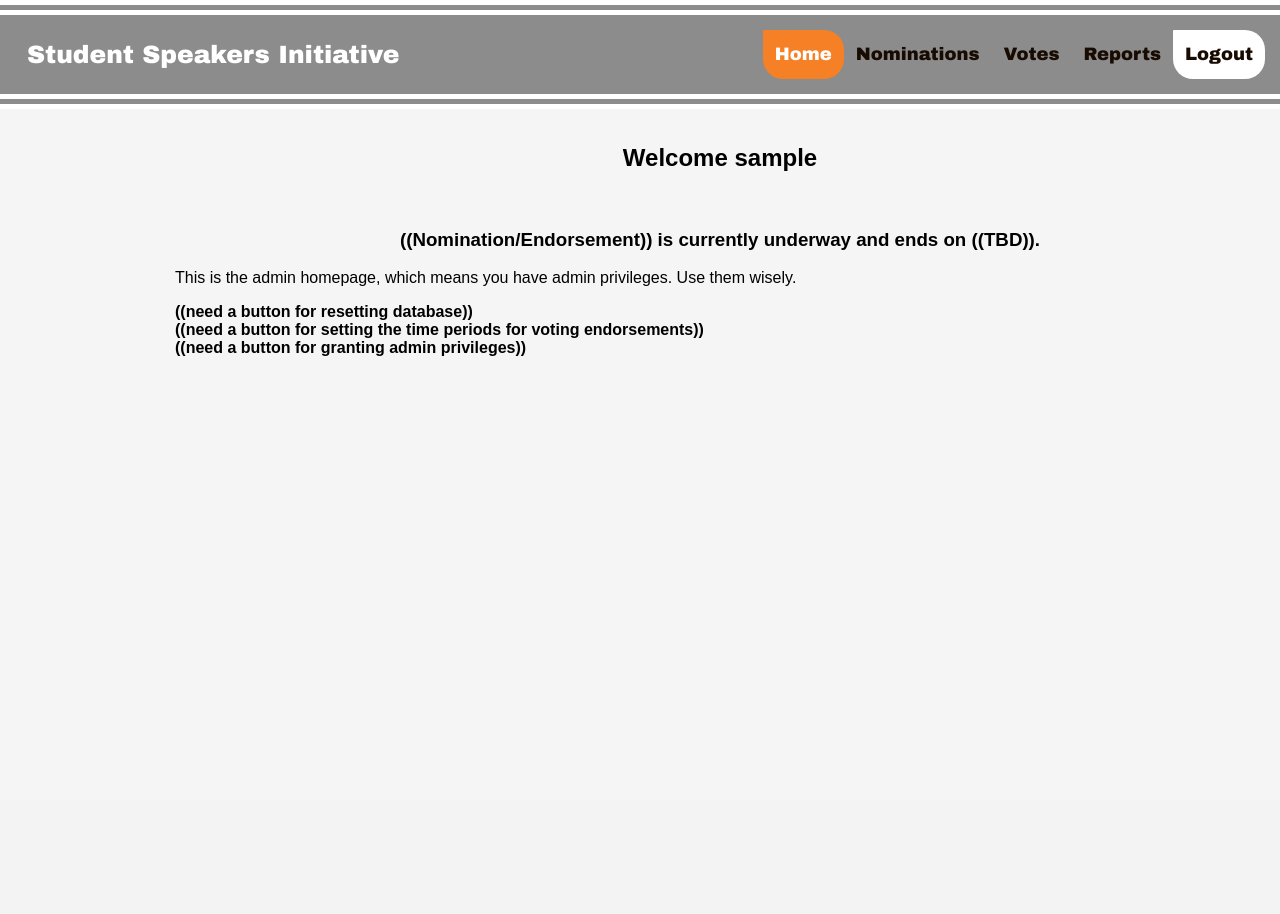
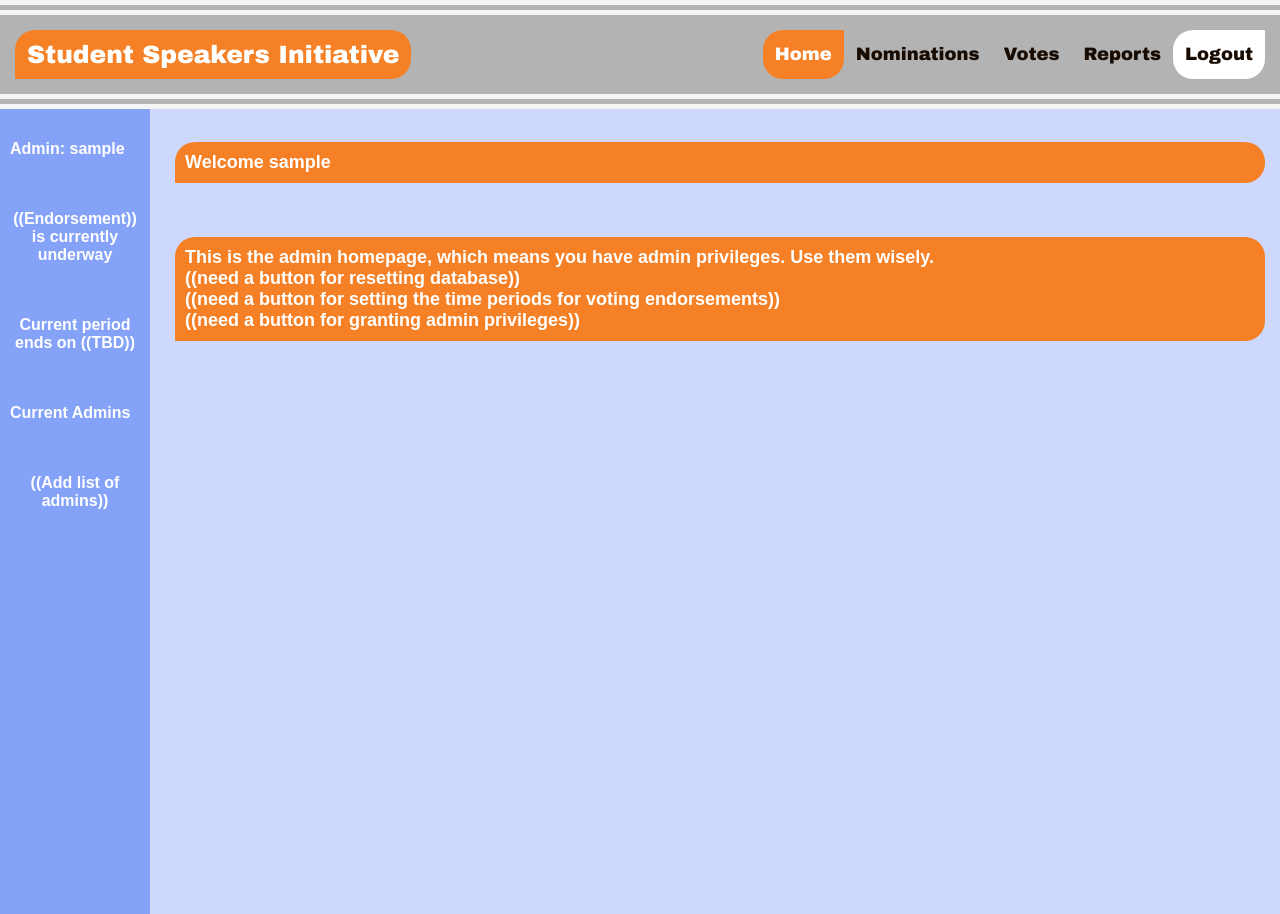
Before and after one commit to cvrattos1/StudentSpeakerInitiative, a Flask app: template templates/aHome.html in a window 1280 px wide. Before the commit the page ends 356 px from the top, so only its background shows below. Run offline with Flask 2, Linux system fonts and the light colour scheme; the template is opened without the code that fills it: most values are stand-ins (such as "Sample title", 1, 10 or a date in 2020); parts of the project's set-up code (start-up, migrations or seed data) failed here and were passed over.

Commit message:
standardized the design of the front end

```diff
--- a/templates/aHome.html
+++ b/templates/aHome.html
@@ -8,10 +8,12 @@
         <link href="./static/styles.css" rel="stylesheet">
         <title>Student Speakers Initiative</title>
         <style>
+        {% include 'sideformat.html' %}
         {% include 'mainformat.html'%}
         {% include 'navformat.html' %}
         </style>
 	</head>
+    <body>
         <div class="header">
           <a href="index" class="logo">Student Speakers Initiative</a>
           <div class="header-right">
@@ -22,19 +24,21 @@
             <a href='logout' class="logout">Logout</a>
           </div>
         </div>
+        </div>
+            <div id="sidebar">
+            <p>Admin: {{username}}</p>
+            <p>((Endorsement)) is currently underway</p>
+            <p>Current period ends on ((TBD))</p>
+            <p>Current Admins</p>
+            <p>((Add list of admins))</p>
+        </div>
         <div class="main">
-    	<body>
-    		<center>
-                <h2>Welcome {{username}}</h2>
-                <br>
-                <h3> ((Nomination/Endorsement)) is currently underway and ends on ((TBD)). </h3>
-            </center>
-            <p>This is the admin homepage, which means you have admin privileges. Use them wisely.</p>
-            <strong>((need a button for resetting database))</strong>
-            <br>
-            <strong>((need a button for setting the time periods for voting endorsements))</strong>
-            <br>
-            <strong> ((need a button for granting admin privileges))
+            <p>Welcome {{username}}</p><br>
+            <p>This is the admin homepage, which means you have admin privileges. Use them wisely.
+            <br>((need a button for resetting database))
+            <br>((need a button for setting the time periods for voting endorsements))
+            <br>((need a button for granting admin privileges))</p>
+        </div>
+    {% include 'sidescript.html' %}
     </body>
-    </div>
 </html>
--- a/templates/mainformat.html
+++ b/templates/mainformat.html
@@ -1,6 +1,54 @@
 body {
-  background-color: whitesmoke;
+  background-color: #ced8fd;
   font-family: Arial, Helvetica, sans-serif;
+}
+
+.button {
+    background-color: #557df7;
+    border: none;
+    border-radius: 20px 1px 20px 1px;
+    color: white;
+    font-weight: bold;
+    padding: 15px;
+    text-align: center;
+    text-decoration: none;
+    display: block;
+    font-size: 18px;
+    margin: auto;
+    cursor: pointer;
+}
+
+.nom {
+	font-weight: bold;
+	color: black;
+	background-color: whitesmoke;
+	border-left-style: solid;
+	border-radius: 0px;
+	border-color: #F58025;
+	border-width: 5px;
+	padding: 10px 0px 0px 30px;
+}
+
+.nom p.text {
+	background-color: whitesmoke;
+	color: black;
+	border: none;
+	padding: 10px;
+
+}
+.nom input.textfield {
+	left: 100px;
+	background-color: whitesmoke;
+	display: block;
+	border: none;
+	border-bottom-style: solid;
+    border-color: #F58025;
+    color: black;
+    padding: 15px;
+    text-decoration: none;
+    width: 95%;
+    font-size: 18px;
+    cursor: pointer;
 }
 
 .main {
@@ -8,3 +56,12 @@ body {
   font-size: 16px;
   padding: 15px;
 }
+
+.main p {
+	font-weight: bold;
+	font-size: 18px;
+  	color: white;
+	background-color: #F58025;
+	padding: 10px;
+  	border-radius: 20px 20px 20px 1px
+}
--- a/templates/navformat.html
+++ b/templates/navformat.html
@@ -1,13 +1,14 @@
 .header {
+  z-index: 5;
   overflow: hidden;
-  background-color: #8c8c8c;
+  background-color: #b3b3b3;
   padding: 15px 15px;
   font-family: "Arial Black", Gadget, sans-serif;
   border-bottom-style: double;
   border-top-style: double;
-  border-color: white;
+  border-color: whitesmoke;
   border-width: 15px;
-  z-position: 1;
+  top: 0px;
 }
 
 .header a {
@@ -18,13 +19,15 @@
   text-decoration: none;
   font-size: 18px;
   line-height: 25px;
-  border-radius: 1px 20px 20px 20px;
+  border-radius: 20px 1px 20px 20px;
 }
 
 .header a.logo {
   font-size: 25px;
   font-weight: bold;
   color: white;
+  background-color: #F58025;
+  border-radius: 20px 20px 20px 1px;
 }
 
 .header a.logout{
--- a/templates/sideformat.html
+++ b/templates/sideformat.html
@@ -1,22 +1,27 @@
-.sidebar {
+#sidebar {
   height: 100%;
   width: 150px;
-  position: fixed;
-  left: 0;
   overflow-x: hidden;
   overflow-y: auto;
-  background-color: #595959;
+  background-color: #85a2f9;
   padding-top: 5px;
 }
-
-.sidebar p {
+#sidebar p {
+  float: left;
+  display: block;
+  text-align: center;
   padding: 10px;
   color: white;
   display: block;
   font-weight: bold;
 }
 
-@media screen and (max-height: 450px) {
-  .sidenav {padding-top: 15px;}
-  .sidenav a {font-size: 18px;}
+.sticky {
+  position: fixed;
+  top: 0;
+
 }
+
+.nosticky {
+  position: absolute;
+}
--- /dev/null
+++ b/templates/sidescript.html
@@ -0,0 +1,17 @@
+<script>
+  window.onscroll = function() {stickyFunction()};
+
+  var sidebar = document.getElementById("sidebar");
+  var sticky = sidebar.offsetTop;
+  sidebar.classList.add("nosticky");
+
+  function stickyFunction() {
+    if (window.pageYOffset > sticky + 10) {
+      sidebar.classList.add("sticky")
+      sidebar.classList.remove("nosticky");
+    } else {
+      sidebar.classList.remove("sticky");
+      sidebar.classList.add("nosticky");
+    }
+  }
+</script>
```
Also changed, not shown: templates/aNoms.html (+18 -38 lines), templates/aReports.html (+12 -8 lines), templates/aVotes.html (+13 -10 lines), templates/sEndorse.html (+11 -7 lines), templates/sHome.html (+5 -3 lines), templates/sNoNom.html (+4 -3 lines), templates/sNom.html (+18 -10 lines), templates/sVote.html (+4 -3 lines). Lines whose indentation alone changed are shown as unchanged.
